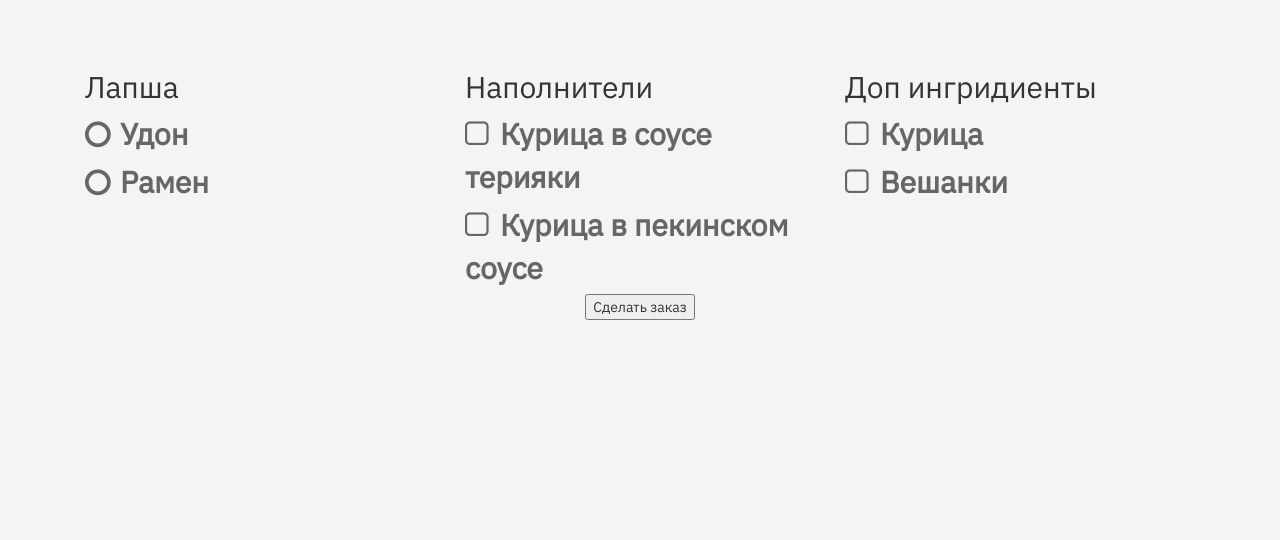
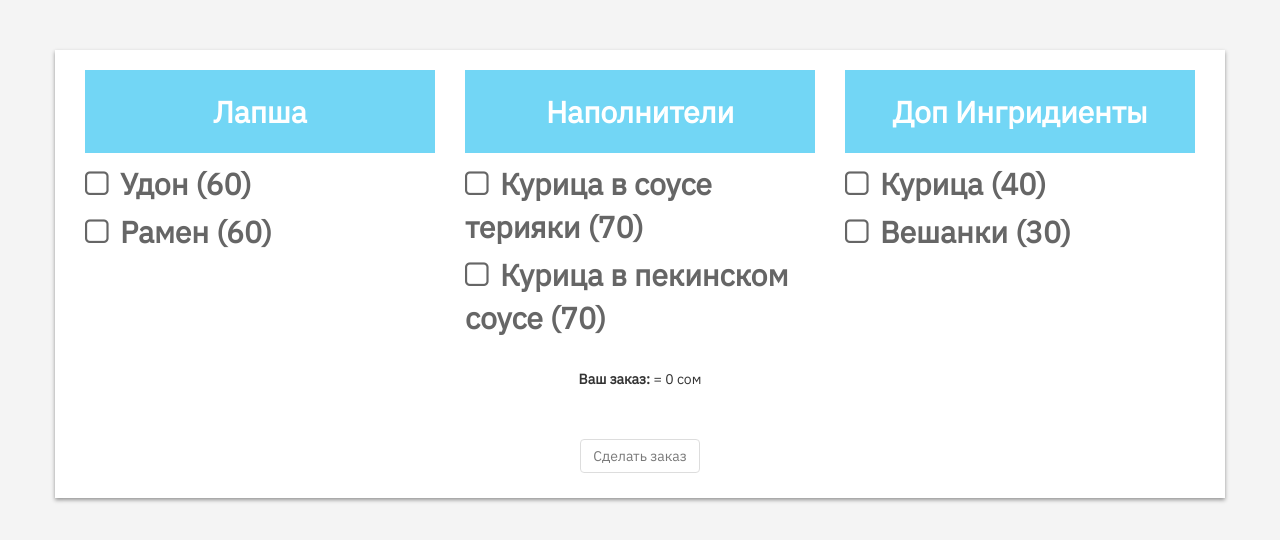
Before and after one commit to Sckmdg/food, an Angular app: page /menu in a window 1280 px wide. Shown: the top 540 px of the page. Built offline with nearby package versions, Linux system fonts and the light colour scheme.

Commit message:
add order system for wok

```diff
--- a/src/app/components/menu/menu.component.css
+++ b/src/app/components/menu/menu.component.css
@@ -114,3 +114,17 @@ input[type="radio"]:disabled + .label-text:before{
   75%{transform: scale(1.4);}
   100%{transform: scale(1);}
 }
+
+.menu-container {
+  background: #FFFFFF;
+  box-shadow: 0 2px 4px 0 rgba(0,0,0,0.4);
+}
+
+h2 {
+  font-weight:600;
+  text-transform:capitalize;
+  text-align:center;
+  color:#FFF;
+  background:#72d6f5;
+  padding:25px 0px;
+}
--- a/src/app/components/menu/menu.component.html
+++ b/src/app/components/menu/menu.component.html
@@ -1,4 +1,4 @@
-<div class="container">
+<div class="container menu-container">
 
   <div class="col-md-4">
     <form>
@@ -6,7 +6,7 @@
 
       <div class="form-check" *ngFor="let menuItem of noodles">
         <label>
-          <input type="radio" name="radio"> <span class="label-text">{{menuItem.name}}</span>
+          <input type="checkbox" (click)="addToOrder(menuItem, $event)" name="radio"> <span class="label-text">{{menuItem.name}} ({{menuItem.price}})</span>
         </label>
       </div>
 
@@ -19,7 +19,7 @@
 
       <div class="form-check" *ngFor="let menuItem of fillers">
         <label>
-          <input type="checkbox" name="check"> <span class="label-text">{{menuItem.name}}</span>
+          <input type="checkbox" (click)="addToOrder(menuItem, $event)" name="check"> <span class="label-text">{{menuItem.name}} ({{menuItem.price}})</span>
         </label>
       </div>
 
@@ -32,15 +32,21 @@
 
       <div class="form-check" *ngFor="let menuItem of misc">
         <label>
-          <input type="checkbox" name="check"> <span class="label-text">{{menuItem.name}}</span>
+          <input type="checkbox" (click)="addToOrder(menuItem, $event)" name="check"> <span class="label-text">{{menuItem.name}} ({{menuItem.price}})</span>
         </label>
       </div>
 
     </form>
   </div>
 
-  <div class="col-md-12 text-center">
-    <button>
+  <div class="col-md-12 text-center m25">
+    <span><b>Ваш заказ: </b></span>
+    <span *ngFor="let orderItem of order"> {{orderItem.name}} ({{orderItem.price}}) <span *ngIf="orderItem.name !== order[order.length - 1].name">+</span> </span>
+    <span> = {{price}} сом</span>
+  </div>
+
+  <div class="col-md-12 text-center m25">
+    <button class="btn btn-default" (click)="sendOrder()" [disabled]="!price">
       Сделать заказ
     </button>
   </div>
--- a/src/app/components/menu/menu.component.ts
+++ b/src/app/components/menu/menu.component.ts
@@ -8,15 +8,18 @@ import { MenuService } from '../../services/menu/menu.service';
   styleUrls: ['./menu.component.css']
 })
 export class MenuComponent implements OnInit {
-  noodles: MenuItem[];
-  fillers: MenuItem[];
-  misc: MenuItem[];
+  price: number;
+  order: MenuItem[] = [];
+  fillers: MenuItem[] = [];
+  misc: MenuItem[] = [];
+  noodles: MenuItem[] = [];
 
   constructor(
     private menuService: MenuService
   ) {}
 
   ngOnInit() {
+    this.price = 0;
     this.menuService.getWok();
 
     this.noodles = [
@@ -35,4 +38,20 @@ export class MenuComponent implements OnInit {
     ];
   }
 
+  addToOrder(item: MenuItem, event: any): void {
+    if (event.target.checked) {
+      this.order.push(item);
+      this.price += item.price;
+    } else {
+      this.order = this.order.filter(h => h !== item);
+      this.price -= item.price;
+    }
+  }
+
+  sendOrder(): void {
+    if (this.price) {
+      console.log('order has been sent');
+    }
+  }
+
 }
--- a/src/styles/styles.css
+++ b/src/styles/styles.css
@@ -9,3 +9,15 @@ body {
   padding: 50px;
   background: #f4f4f4;
 }
+
+.mt20 {
+  margin-top: 20px;
+}
+
+.mb40 {
+  margin-bottom: 40px;
+}
+
+.m25 {
+  margin: 25px 0;
+}
```
